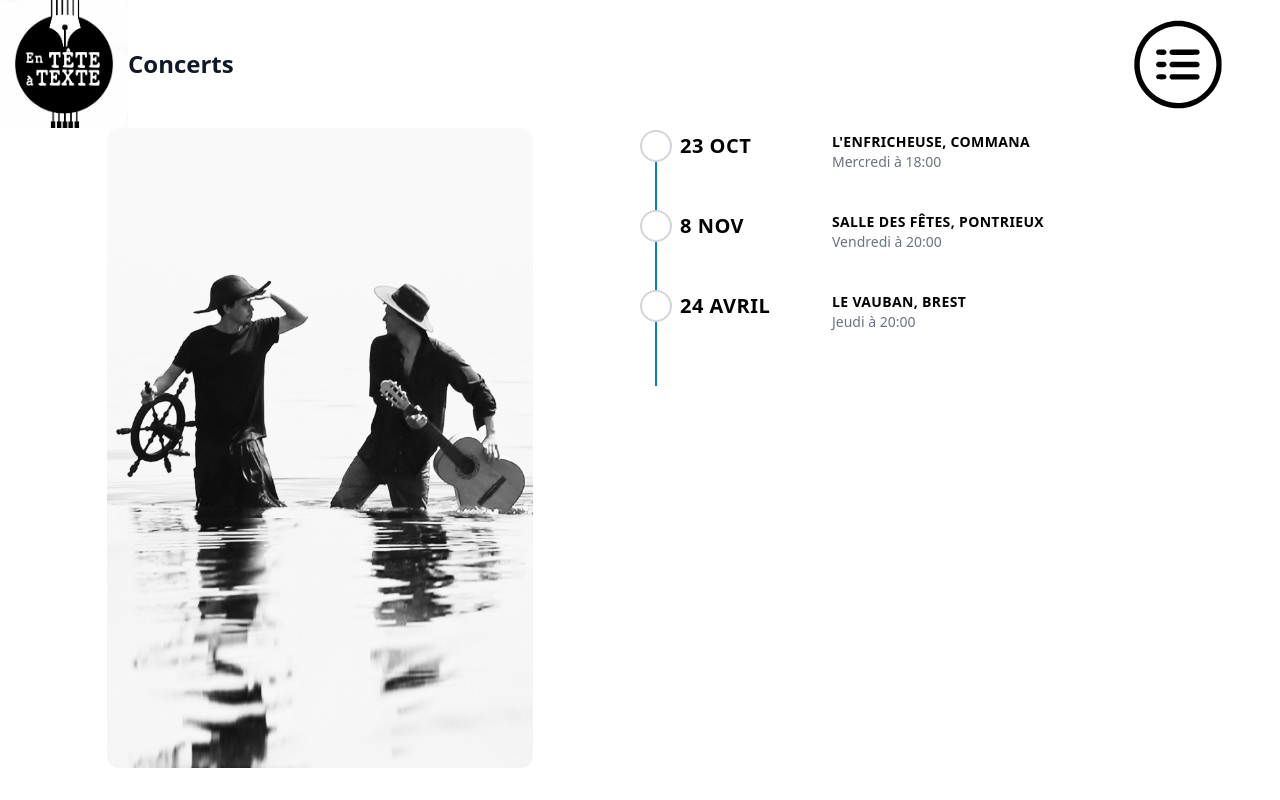
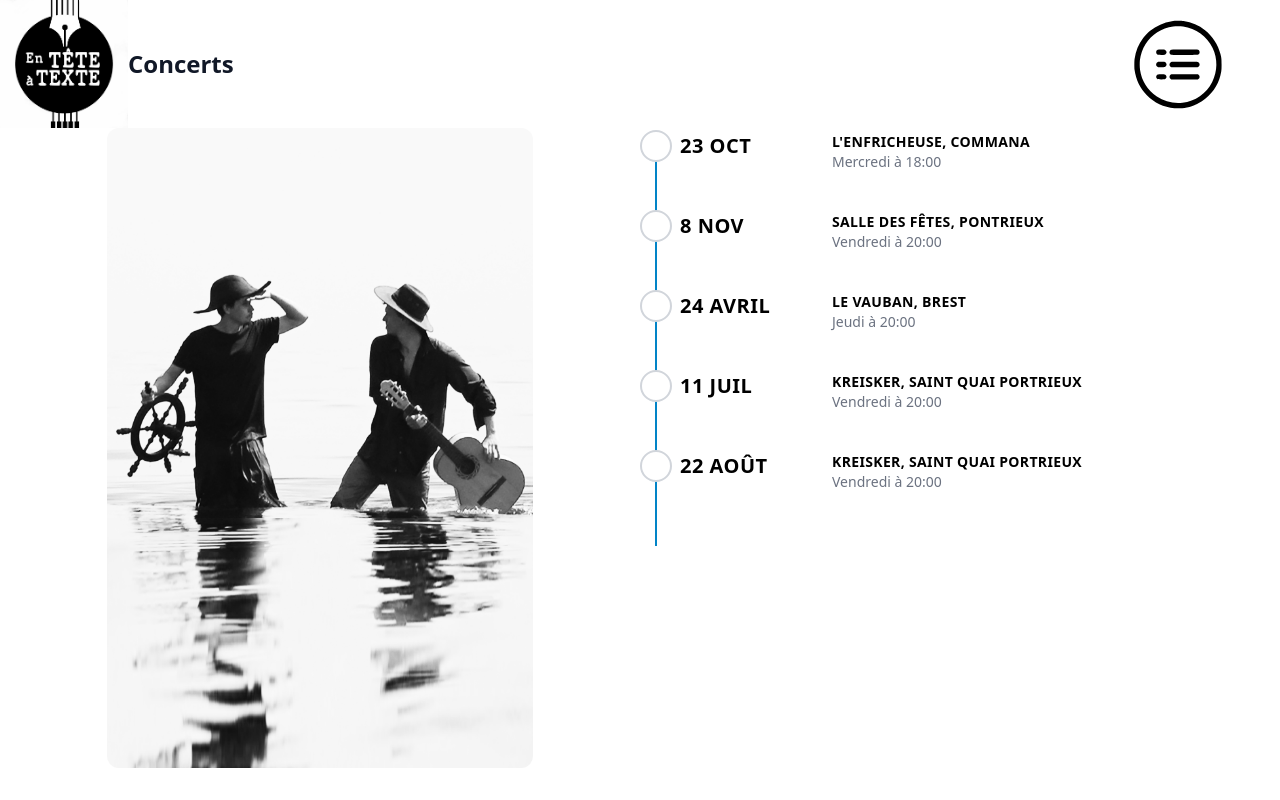
Before and after one commit to AlexandreKempf/en-tete-a-texte, a SvelteKit app: page /concerts in a window 1280 px wide. Built offline with nearby package versions, Linux system fonts and the light colour scheme.

Commit message:
Update concerts.js

```diff
--- a/src/routes/concerts.js
+++ b/src/routes/concerts.js
@@ -377,7 +377,17 @@ export const concerts = [
     {
         date: new Date(2025, 3, 24, 20, 0),
         place: 'Le Vauban, Brest'
-    }
+    },
+    {
+        date: new Date(2025, 6, 11, 20, 0),
+        place: 'Kreisker, Saint Quai Portrieux'
+    },
+    {
+        date: new Date(2025, 7, 22, 20, 0),
+        place: 'Kreisker, Saint Quai Portrieux'
+    },
+
+
 
 
 
```
